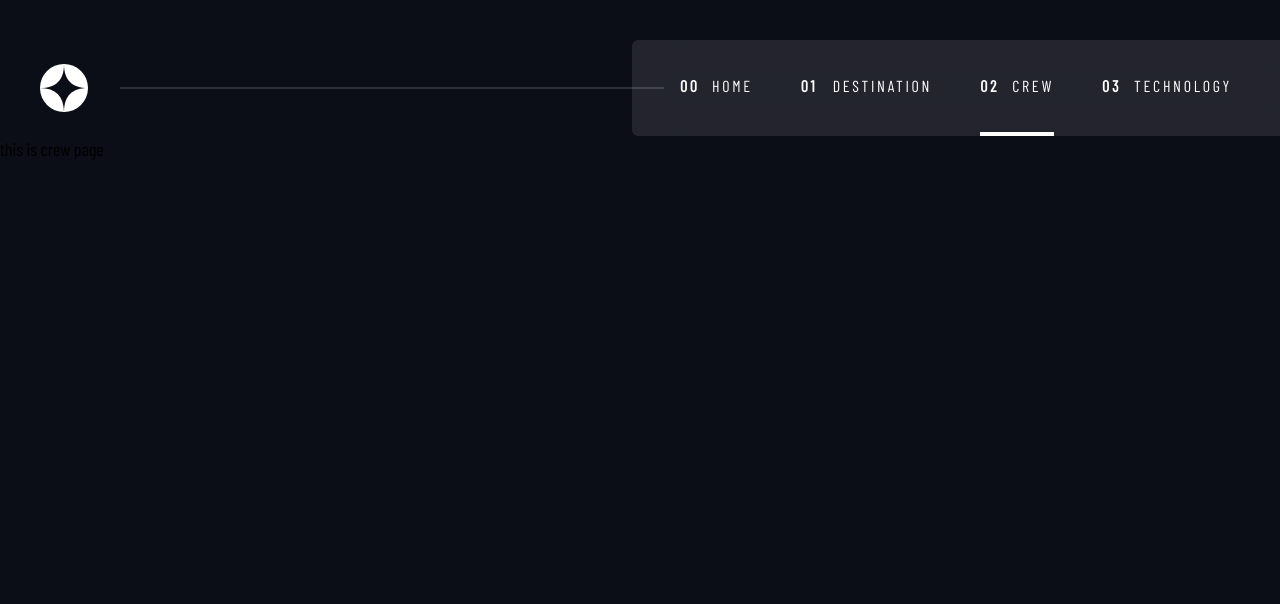
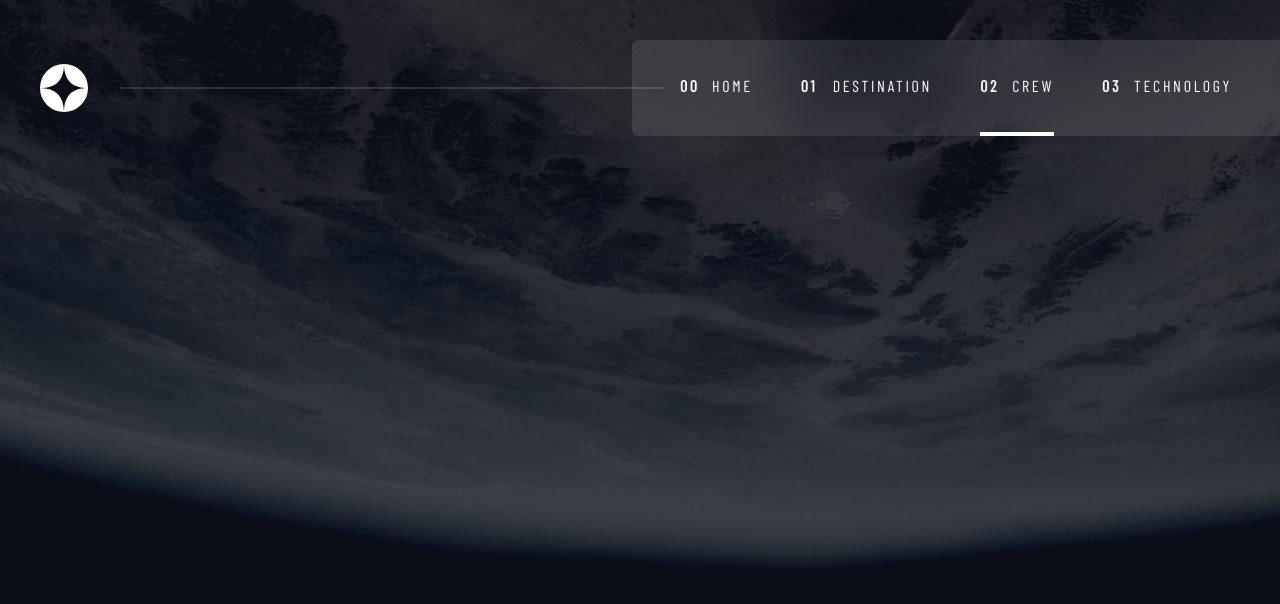
Before and after one commit to suriya-work/Space-tourism, a Next.js app: page /crew in a window 1280 px wide. Shown: the top 604 px of the page. Built offline with nearby package versions, Linux system fonts and the light colour scheme; a web font is replaced by a local one.

Commit message:
initial style and file structure for crew page

```diff
--- a/src/app/crew/page.tsx
+++ b/src/app/crew/page.tsx
@@ -1,5 +1,11 @@
-const CrewPage = () => {
-  return <div>this is crew page</div>
+import CrewPage from '@/components/pages/crew'
+
+const Crew = () => {
+  return (
+    <div>
+      <CrewPage />
+    </div>
+  )
 }
 
-export default CrewPage
+export default Crew
--- /dev/null
+++ b/src/components/pages/crew/index.tsx
@@ -0,0 +1,18 @@
+import desktop from '@/assets/crew/background-crew-desktop.jpg'
+import mobile from '@/assets/crew/background-crew-mobile.jpg'
+import tablet from '@/assets/crew/background-crew-tablet.jpg'
+import Background from '@/components/globals/Background'
+
+const CrewPage = () => {
+  return (
+    <div>
+      <Background
+        desktop={desktop.src}
+        mobile={mobile.src}
+        tablet={tablet.src}
+      />
+    </div>
+  )
+}
+
+export default CrewPage
```
